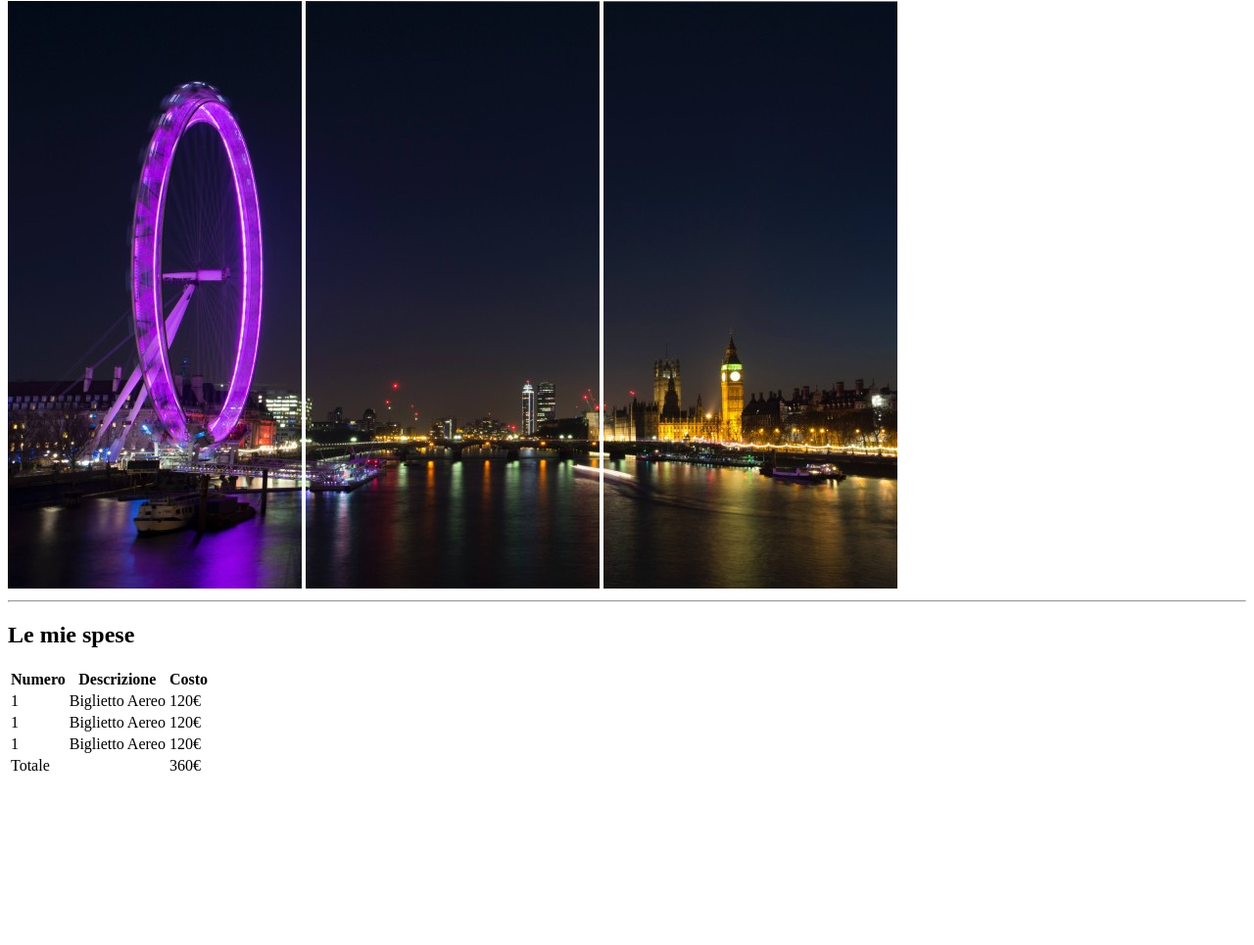
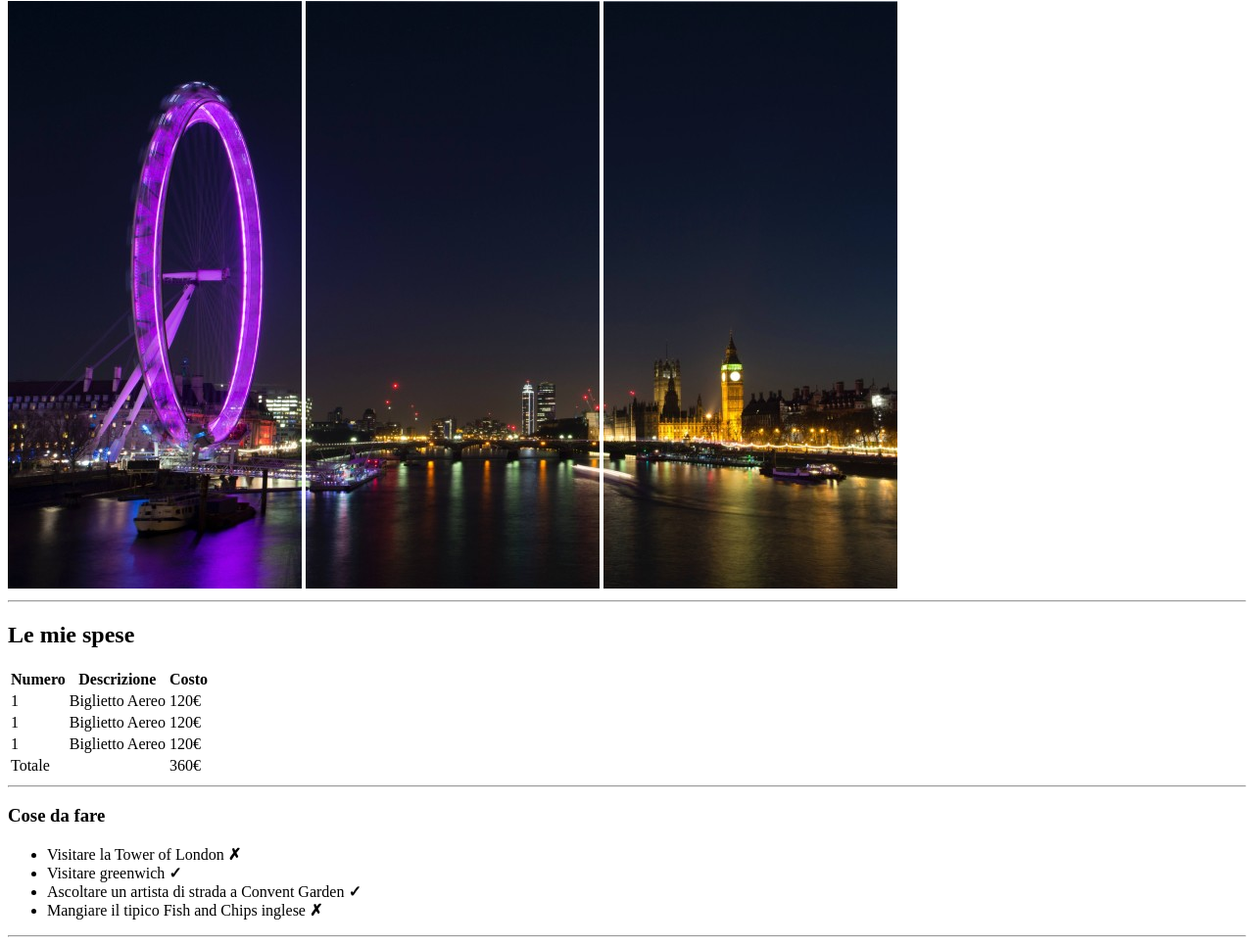
Before and after one commit to cinvenz/html-london-trip, a plain HTML site: page index.html in a window 1280 px wide. Shown: the part 79-1044 px from the top of the page at 98% size. Before the commit the page ends 881 px from the top, so only its background shows below. Drawn offline with Linux system fonts and the light colour scheme.

Commit message:
Insert list

```diff
--- a/index.html
+++ b/index.html
@@ -51,12 +51,26 @@
                         <td>360&#8364</td>
                     </tr>
                 </tfoot>
+            </table>
+
+            <hr>
+
+            <h3>Cose da fare</h3>
+
+            <ul>
+                <li>Visitare la Tower of London <strong>&#10007</strong></li>
+                <li>Visitare greenwich <strong>&#10003</strong></li>
+                <li>Ascoltare un artista di strada a Convent Garden <strong>&#10003</strong></li>
+                <li>Mangiare il tipico Fish and Chips inglese <strong>&#10007</strong></li>
+            </ul>
+
+            <hr>
 
 
 
 
 
-            </table>
+
         </main>
     </body>
 </html>
```
